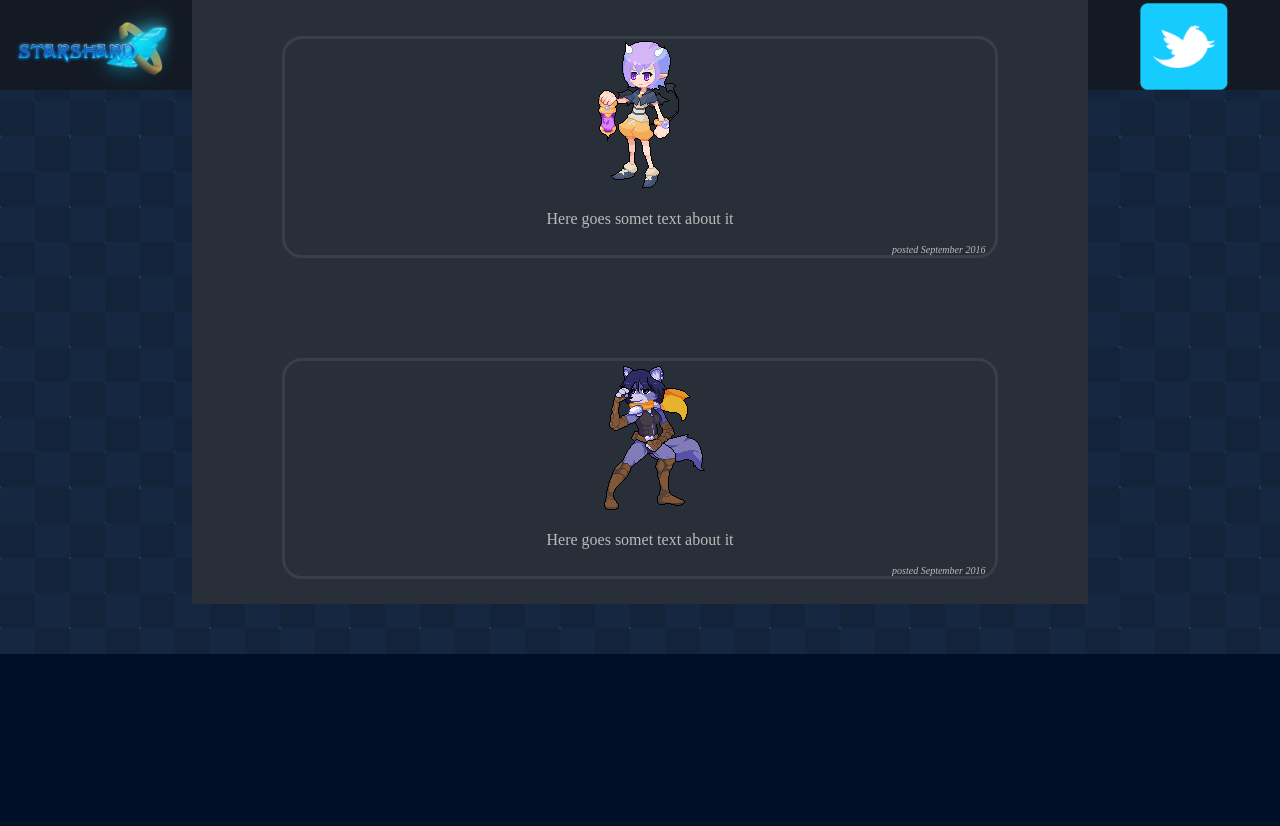
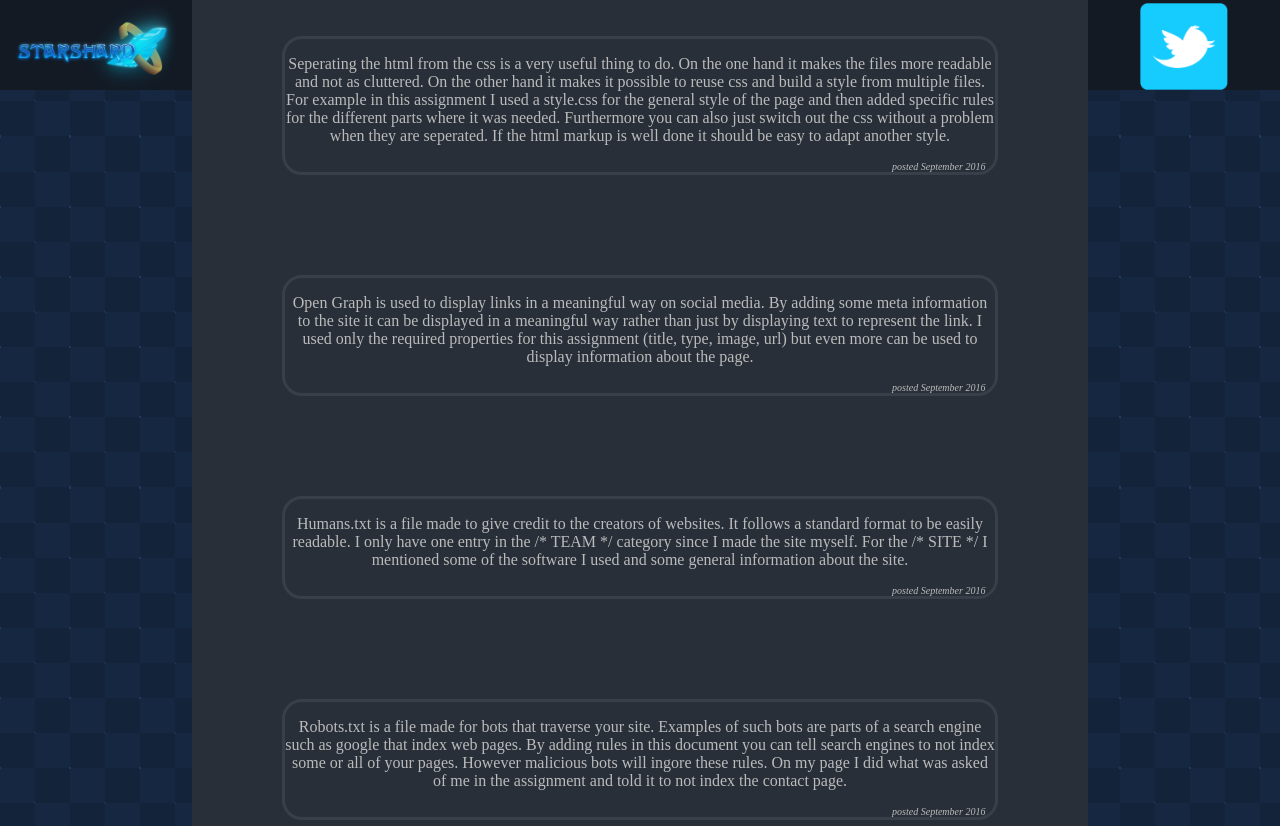
Before and after one commit to FlorianSchiedt/Assignment1, a plain HTML site: page html/news.html in a window 1280 px wide. Shown: the part 214-1040 px from the top of the page. Before the commit the page ends 868 px from the top, so only its background shows below. Drawn offline with Linux system fonts and the light colour scheme.

Commit message:
Added Articles
-Added 4 articles to news.html

```diff
--- a/html/news.html
+++ b/html/news.html
@@ -30,14 +30,52 @@
 
     <main>
         <article>
+            <p>
+                Seperating the html from the css is a very useful thing to do. On the one hand it makes
+                the files more readable and not as cluttered. On the other hand it makes it possible to
+                reuse css and build a style from multiple files. For example in this assignment I used a
+                style.css for the general style of the page and then added specific rules for the different
+                parts where it was needed. Furthermore you can also just switch out the css without a problem
+                when they are seperated. If the html markup is well done it should be easy to adapt another style.
+            </p>
+            <div class="timestamp"> posted <time datetime="2016-09-11T17:39">September 2016</time> </div>
+        </article>
+        <article>
+            <p>
+                Open Graph is used to display links in a meaningful way on social media. By adding some
+                meta information to the site it can be displayed in a meaningful way rather than just by
+                displaying text to represent the link. I used only the required properties for this assignment
+                (title, type, image, url) but even more can be used to display information about the page.
+            </p>
+            <div class="timestamp"> posted <time datetime="2016-09-11T17:39">September 2016</time> </div>
+        </article>
+        <article>
+            <p>
+                Humans.txt is a file made to give credit to the creators of websites. It follows a standard format
+                to be easily readable. I only have one entry in the /* TEAM */ category since I made the site
+                myself. For the /* SITE */ I mentioned some of the software I used and some general information about the site.
+            </p>
+            <div class="timestamp"> posted <time datetime="2016-09-11T17:32">September 2016</time> </div>
+        </article>
+        <article>
+            <p>
+                Robots.txt is a file made for bots that traverse your site. Examples of such bots are
+                parts of a search engine such as google that index web pages. By adding rules in this document you
+                can tell search engines to not index some or all of your pages. However malicious bots will ingore
+                these rules. On my page I did what was asked of me in the assignment and told it to not index the
+                contact page.
+            </p>
+            <div class="timestamp"> posted <time datetime="2016-09-11T17:24">September 2016</time> </div>
+        </article>
+        <article>
             <img src="../img/ectomancer.png" alt="Ectormancer Pixelart">
-            <p> Here goes somet text about it</p>
+            <p> Designed a new class prototype for Starshard.</p>
             <div class="timestamp"> posted <time datetime="2016-09-04T14:58">September 2016</time> </div>
         </article>
 
         <article>
             <img src="../img/christine.gif" alt="Wolf-girl Pixelart">
-            <p> Here goes somet text about it</p>
+            <p> Finished my last comission. This one was commissioned for an unnamed RPG.</p>
             <div class="timestamp"> posted <time datetime="2016-09-04T14:54">September 2016</time> </div>
         </article>
     </main>
```
Also changed, not shown: humans.txt.
